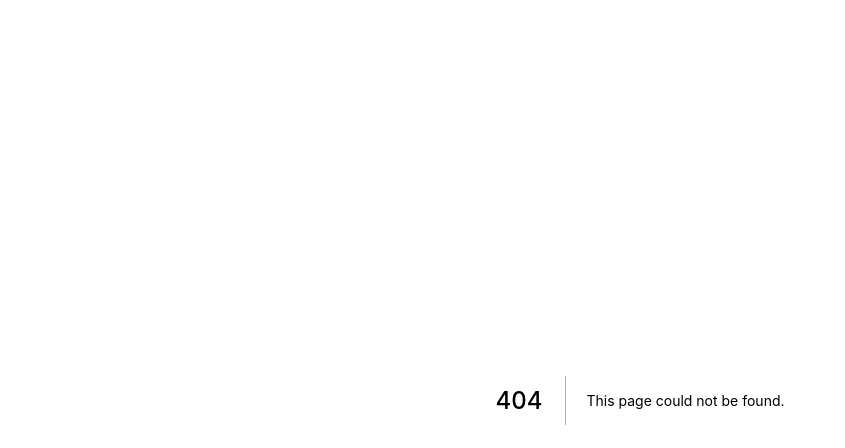
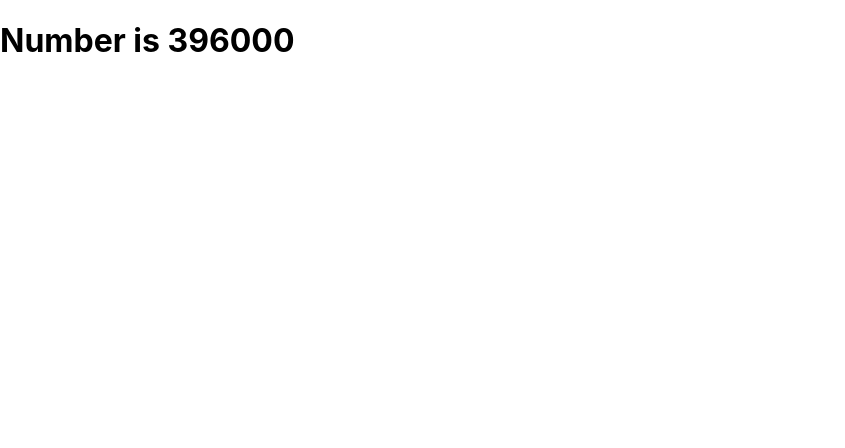
Before and after one commit to DebasisSaikia/Nextjs-Typescript, a Next.js app: page /dynamic in a window 1280 px wide. Before the commit this address had no page. Shown: the top 448 px of the page, without its empty margins (0-845 px from the left). Built offline with nearby package versions, Linux system fonts and the light colour scheme.

Commit message:
getStaticProps

```diff
--- /dev/null
+++ b/pages/dynamic.tsx
@@ -0,0 +1,20 @@
+import { GetStaticProps } from "next"
+
+// executes on server only .it gives dynamic content
+export const getStaticProps: GetStaticProps = async (context) => {
+    return {
+        props: {
+            myNumber: 33000 * 12
+        }
+    }
+}
+
+const Dynamic = (props) => {
+    return (
+        <div>
+            <h1>Number is {props.myNumber}</h1>
+        </div>
+    )
+}
+
+export default Dynamic
```
